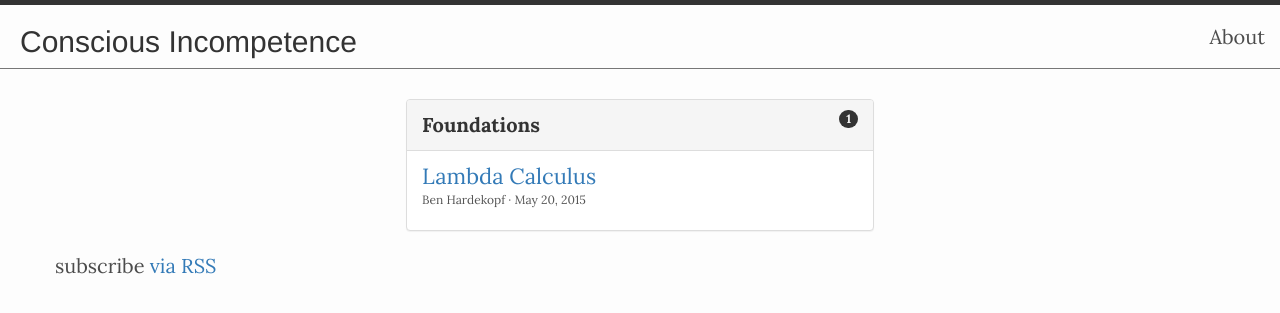
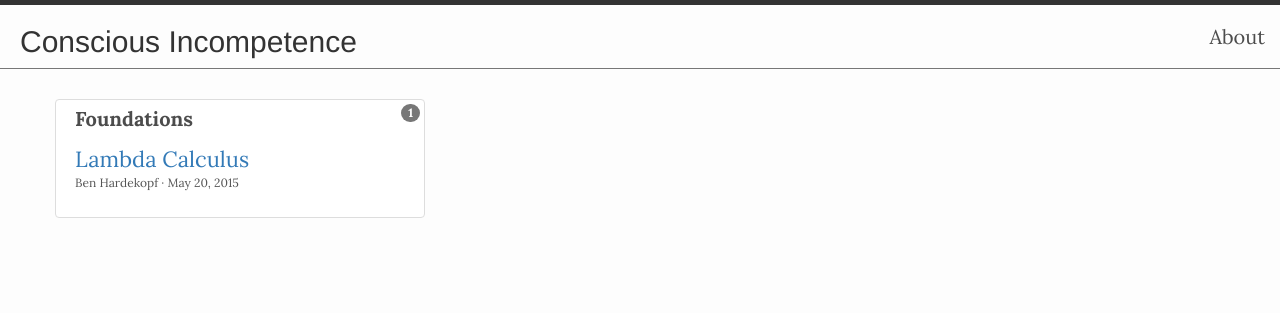
Before and after one commit to conscious-incompetence/conscious-incompetence.github.io, a Jekyll site: the page built from index.html, in a window 1280 px wide. Shown: the top 313 px of the page. Built offline with Jekyll 4.4.1, drawn with Linux system fonts in a browser that asks for light colours.

Commit message:
Playing with layout.

```diff
--- a/_sass/_layout.scss
+++ b/_sass/_layout.scss
@@ -36,13 +36,13 @@
 .home {
     @include clean-lists;
 
-    ul.category {
-        width: 40%;
-        margin-left: auto;
-        margin-right: auto;
+    ul.categories {
+        @extend .row;
 
-        @extend .panel;
-        @extend .panel-default;
+        .category {
+            @extend .col-sm-4;
+            @extend .col-lg-4;
+            @extend .col-md-4;
 
             .category-heading {
                 @extend .panel-heading;
@@ -57,6 +57,7 @@
             ul.post-list {
                 margin: 15px;
                 margin-top: 20px;
+            }
         }
     }
 
--- a/index.html
+++ b/index.html
@@ -6,12 +6,16 @@
 
 {% assign categories = site.categories | sort %}
 
+<ul class="categories">
+
 {% for category in categories %}
-  <ul class="category">
-    <li class="category-heading">
+
+  <li class="category">
+    <div class="thumbnail">
+      <span class="category-heading">
         {{ category[0] | capitalize }}
         <span class="category-count">{{ category[1] | size }}</span>
-    </li>
+      </span>
       <ul class="post-list">
         {% for post in category[1] %}
           <li>
@@ -20,9 +24,13 @@
           </li>
         {% endfor %}
       </ul>
-  </ul>
+    </div>
+  </li>
+
 {% endfor %}
 
-  <p class="rss-subscribe">subscribe <a href="{{ "/feed.xml" | prepend: site.baseurl }}">via RSS</a></p>
+</ul>
+
+<!-- <p class="rss-subscribe">subscribe <a href="{{ "/feed.xml" | prepend: site.baseurl }}">via RSS</a></p> -->
 
 </div>
```
Lines whose indentation alone changed are shown as unchanged.
